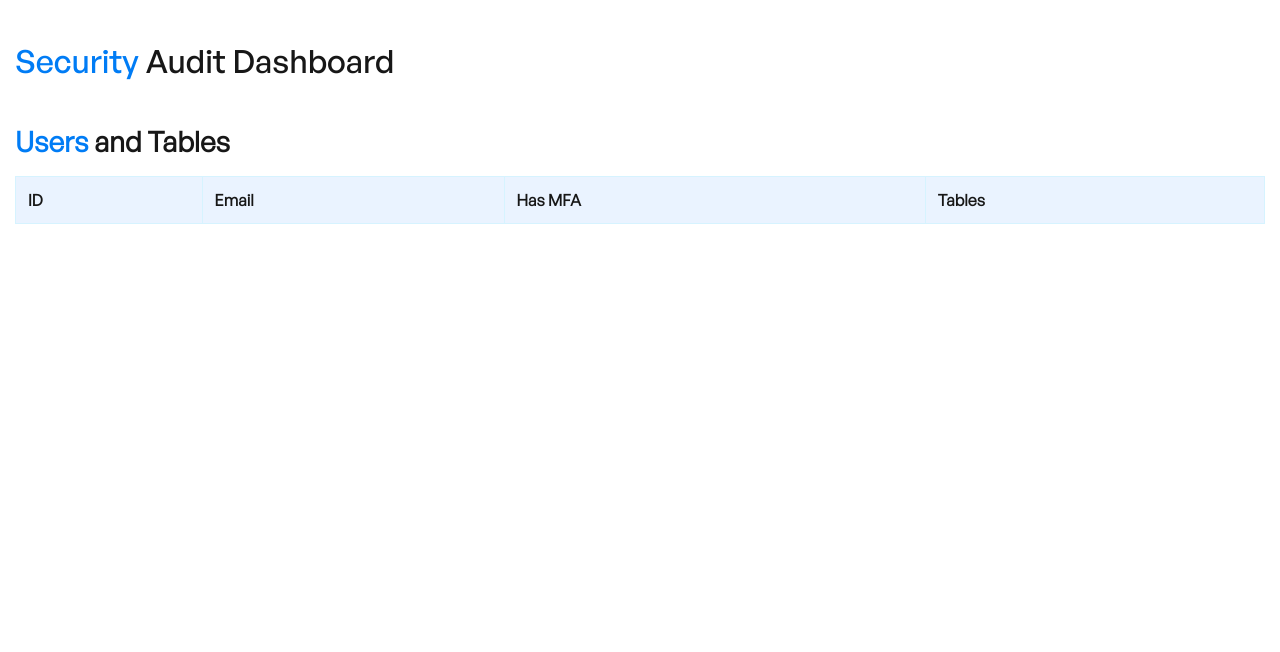
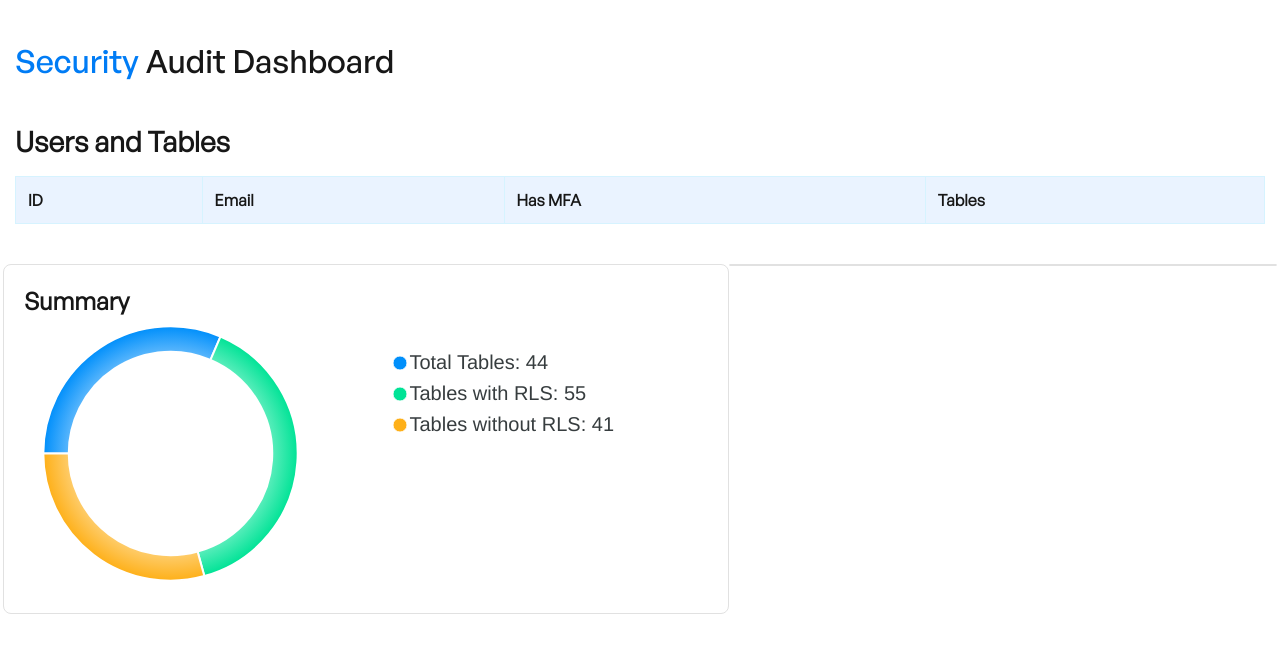
Before and after one commit to Codiantsoftware/supa-auth, a Next.js app: page /home in a window 1280 px wide. Shown: the top 652 px of the page. Built offline with nearby package versions, Linux system fonts and the light colour scheme.

Commit message:
dashboard page chart section

```diff
--- a/src/app/assets/scss/pages/_dashboard.scss
+++ b/src/app/assets/scss/pages/_dashboard.scss
@@ -140,4 +140,98 @@
             }
         }
     }
+        .summeryGraph {
+            .row {
+                display: flex;
+                flex-wrap: wrap;
+                margin-left: -12px;
+                margin-right: -12px;
+            }
+
+            .col-left {
+                max-width: 57%;
+                flex: 0 0 57%;
+            }
+
+            .col-right {
+                max-width: 43%;
+                flex: 0 0 43%;
+            }
+
+            &_left {
+                padding: 20px;
+                border-radius: 8px;
+                border: 1px solid #E1E1E1;
+            }
+
+            &_right {
+                border-radius: 8px;
+                border: 1px solid #E1E1E1;
+
+                &_inner {
+                    max-height: 453px;
+                    overflow-y: auto;
+
+                    &::-webkit-scrollbar {
+                        width: 6px;
+                        background-color: #F5F5F5;
+
+                        &-thumb {
+                            background-color: #AEAEAE;
+                        }
+                    }
+                }
+            }
+
+            &-item {
+                padding: 25px 20px;
+                display: flex;
+                gap: 0 20px;
+
+                &:not(:last-child) {
+                    border-bottom: 1px solid #E1E1E1;
+                }
+
+                p {
+                    color: #525866;
+                    font-size: 18px;
+
+                    &:not(:last-child) {
+                        margin-bottom: 10px;
+                    }
+                }
+
+                .status {
+                    border-radius: 15px;
+                    font-size: 16px;
+
+                    &-danger {
+                        background-color: #E93544;
+                        color: #fff;
+                    }
+                }
+            }
+
+            &-user {
+                margin-top: 10px;
+            }
+
+            &-table {
+                span {
+                    color: #0694FF;
+                }
+            }
+
+            &-text,
+            &-severity,
+            &-table {
+                font-family: "General Sans Medium";
+            }
+
+            p {
+                &.summeryGraph-text {
+                    color: #000;
+                }
+            }
+        }
 }
--- a/src/app/home/page.js
+++ b/src/app/home/page.js
@@ -1,6 +1,7 @@
 'use client';
 import { useEffect, useState } from 'react';
 import { motion } from "framer-motion";
+import ReactApexChart from 'react-apexcharts';
 
 /**
  * Home component that displays user data stored in session storage.
@@ -29,6 +30,47 @@ export default function Home() {
             setSecurityChecks(parsedData.securityChecks || null);
         }
     }, []);
+
+    // chart
+    const [state, setState] = useState({
+        series: [44, 55, 41],
+        options: {
+            chart: {
+                width: 800,
+                type: 'donut',
+            },
+            plotOptions: {
+                pie: {
+                    startAngle: -90,
+                    endAngle: 270,
+                    donut: {
+                        size: '80%' // Border size kam karne ke liye
+                    }
+                }
+            },
+            dataLabels: {
+                enabled: false, // Values show karne ke liye enable karein
+                formatter: (val, opts) => `${opts.w.config.labels[opts.seriesIndex]}: ${opts.w.config.series[opts.seriesIndex]}`,
+                style: {
+                    fontSize: '14px',
+                    fontWeight: 'bold'
+                }
+            },
+            fill: {
+                type: 'gradient',
+            },
+            legend: {
+                fontSize: '20px', // Label ka font size bada kiya
+                offsetY: 10, // Bottom se space increase kiya
+                offsetX: -80,
+                verticalAlign: 'center',
+                formatter: function(val, opts) {
+                    return `${val}: ${opts.w.config.series[opts.seriesIndex]}`; // Legend ke saath value bhi dikhaye
+                }
+            },
+            labels: ["Total Tables", "Tables with RLS", "Tables without RLS"]
+        },
+    });
 
     return (
         <div className='dashboardPage'>
@@ -99,7 +141,7 @@ export default function Home() {
                 animate={{ y: 0, opacity: 1 }}
                 transition={{ ease: "easeInOut", duration:1.1, delay: 1 }} className='section security-checks'>
                     <div className="container">
-                        <h2 className='section-title'><span>Security</span> Checks</h2>
+                        <h2 className='section-title'>Security Checks</h2>
                         <div className='grid security-grid lg'>
                             <motion.div
                                 initial={{ y: 20, opacity: 0 }}
@@ -143,7 +185,7 @@ export default function Home() {
             {recommendations.length > 0 && (
                 <div className='section recommendations'>
                     <div className="container">
-                        <h2 className='section-title'><span>Security</span> Recommendations</h2>
+                        <h2 className='section-title'>Security Recommendations</h2>
                         <div className="recommendation-wrap">
                             {recommendations.map((rec, index) => (
                                 <motion.div
@@ -164,7 +206,7 @@ export default function Home() {
             {/* Users and Tables */}
             <div className='section users-tables'>
                 <div className="container">
-                    <h2 className='section-title'><span>Users</span> and Tables</h2>
+                    <h2 className='section-title'>Users and Tables</h2>
                     <table className="user-table">
                         <thead>
                             <tr className='table-header'>
@@ -206,6 +248,38 @@ export default function Home() {
                     </table>
                 </div>
             </div>
+
+            <section className='summeryGraph'>
+                <div className="container">
+                    <div className="row">
+                        <div className="col-left">
+                            <div className='summeryGraph_left'>
+                                <h2>Summary</h2>
+                                <ReactApexChart options={state.options} series={state.series} type="donut" width={550}  />
+                            </div>
+                        </div>
+                        <div className="col-right">
+                            <div className="summeryGraph_right">
+                            <div className="summeryGraph_right_inner">
+                                {recommendations.map((rec, index) => (
+                                    <div key={index} className='summeryGraph-item'>
+                                        <div className="summeryGraph-user">
+                                            <img src="user-1.png" alt="" />
+                                        </div>
+                                        <div>
+                                        <p className='summeryGraph-table'>Table: <span>{rec.table}</span> </p>
+                                        <p className='summeryGraph-severity'>Severity: <span className='status status-danger'>{rec.severity}</span></p>
+                                        <p className='summeryGraph-text'>{rec.recommendation}</p>
+                                        <p className='summeryGraph-details'>{rec.details}</p>
+                                        </div>
+                                    </div>
+                                ))}
+                                </div>
+                            </div>
+                        </div>
+                    </div>
+                </div>
+            </section>
         </div>
     );
 }
```
Also changed, not shown: public/default-user.png (added), public/user-1.png (added).
